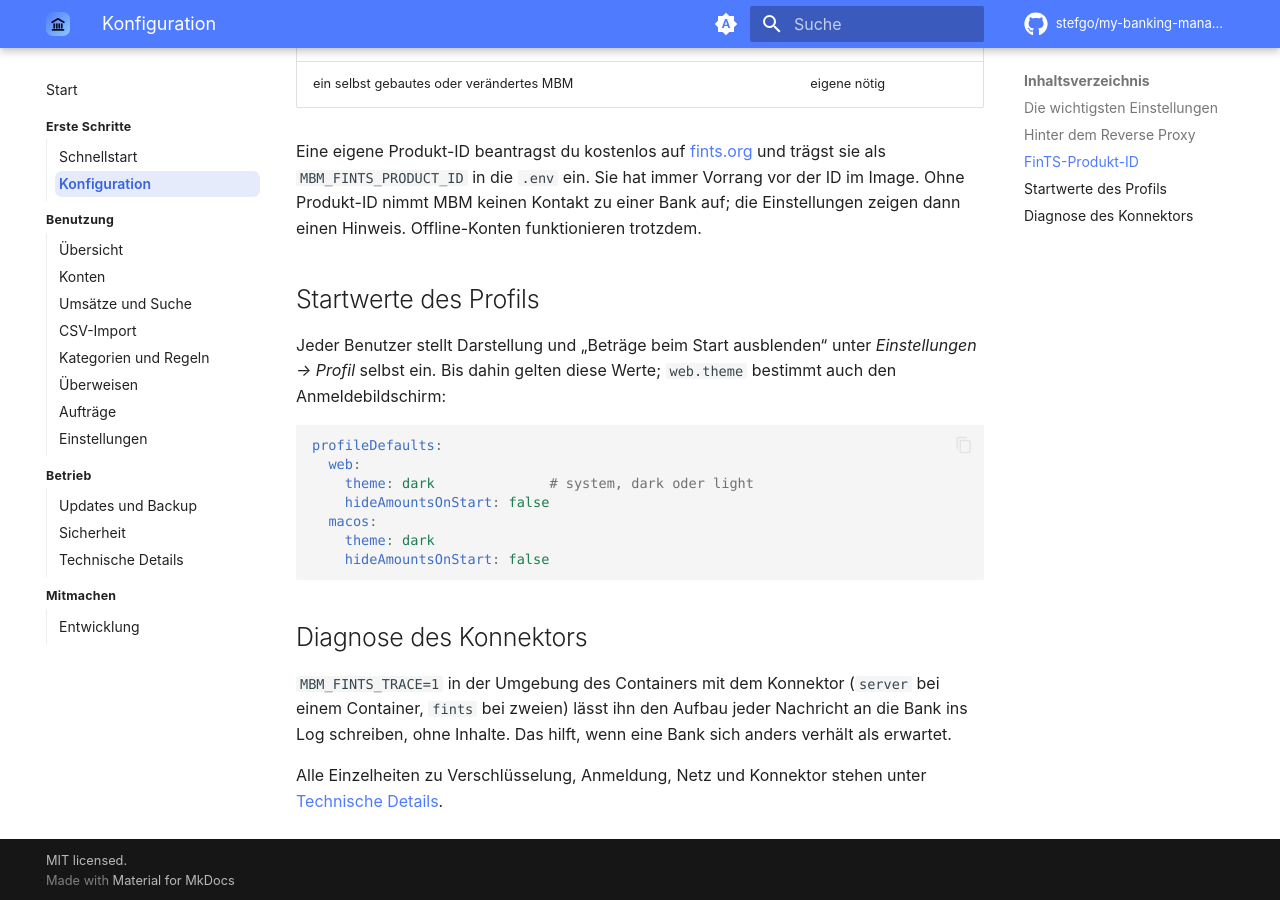
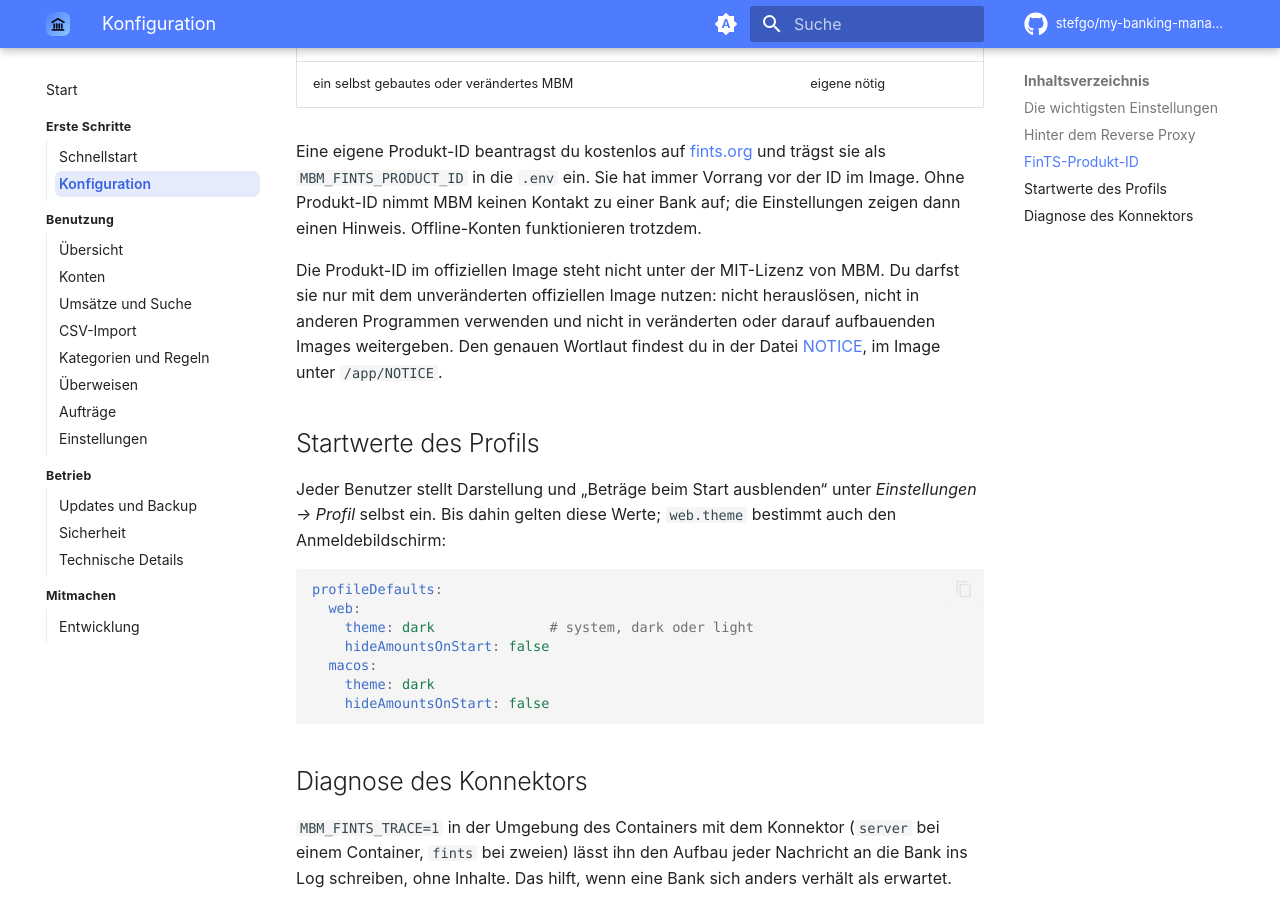
Before and after one commit to stefgo/my-banking-manager, an MkDocs documentation site: the page built from docs/konfiguration.md, in a window 1280 px wide and 900 px high, scrolled down 2244 px. Built offline with MkDocs 1.6.1 and Material for MkDocs 9.7.7, drawn with Linux system fonts in a browser that asks for light colours; comment, search, counter and statistics services are not loaded.

Commit message:
docs: FinTS-Produkt-ID von der MIT-Lizenz ausnehmen
Neue Datei NOTICE: Die Produkt-ID in den offiziellen Images von
mbm-server-full steht nicht unter der MIT-Lizenz und darf nur mit dem
unveränderten offiziellen Image genutzt werden. Alle Images enthalten
LICENSE und NOTICE unter /app/, mbm-server-full verweist in seiner
Beschreibung darauf. README und Konfiguration nennen die Ausnahme.

Co-Authored-By: Claude Opus 5.5 <noreply@anthropic.com>

```diff
--- a/docs/konfiguration.md
+++ b/docs/konfiguration.md
@@ -77,6 +77,13 @@ Eine eigene Produkt-ID beantragst du kostenlos auf
 Produkt-ID nimmt MBM keinen Kontakt zu einer Bank auf; die Einstellungen zeigen dann einen
 Hinweis. Offline-Konten funktionieren trotzdem.
 
+Die Produkt-ID im offiziellen Image steht nicht unter der MIT-Lizenz von MBM. Du darfst sie nur mit
+dem unveränderten offiziellen Image nutzen: nicht herauslösen, nicht in anderen Programmen
+verwenden und nicht in veränderten oder darauf aufbauenden Images weitergeben. Den genauen Wortlaut
+findest du in der Datei
+[NOTICE](https://github.com/stefgo/my-banking-manager/blob/main/NOTICE), im Image unter
+`/app/NOTICE`.
+
 ## Startwerte des Profils
 
 Jeder Benutzer stellt Darstellung und „Beträge beim Start ausblenden“ unter
```
Also changed, not shown: .release/next.md (+6 -0 lines), README.md (+4 -2 lines), 5 other files.
